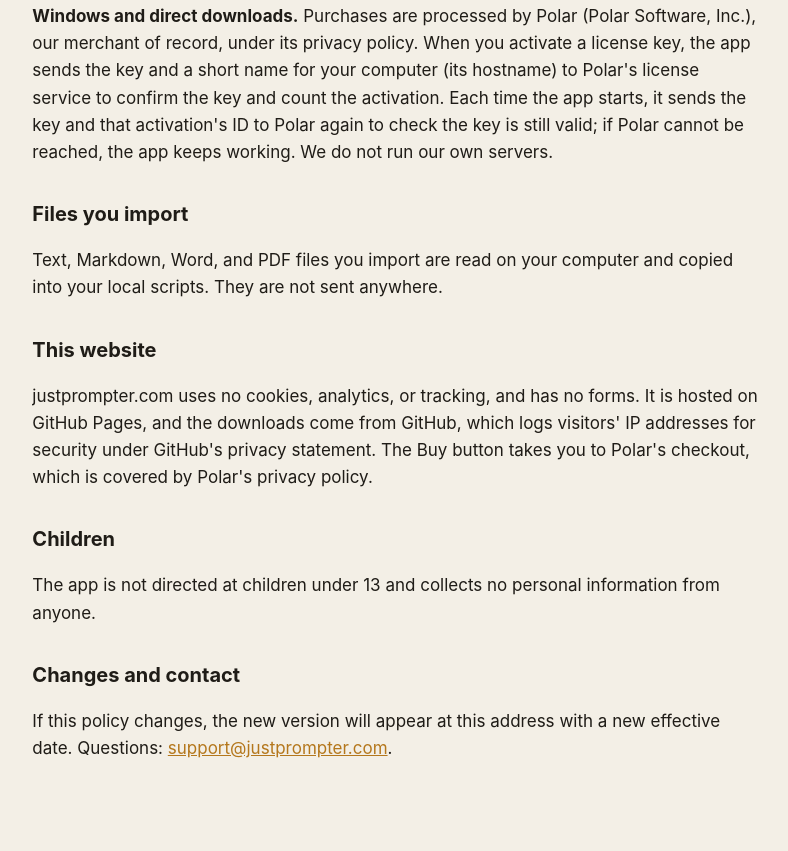
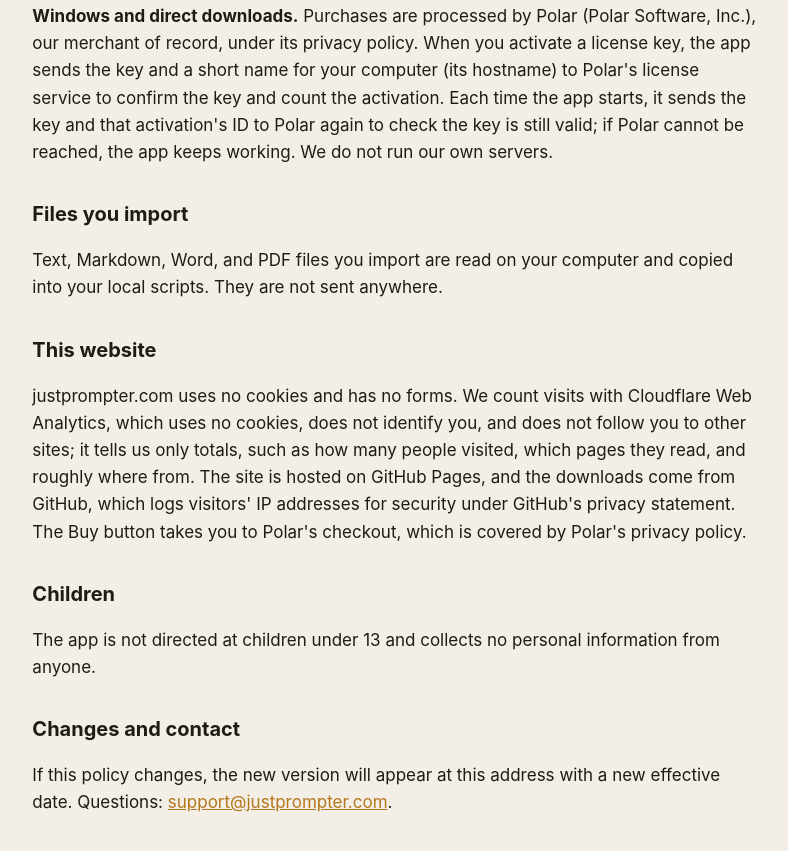
Before and after one commit to opticallegacy/justprompter-site, a plain HTML site: page privacy.html in a window 1280 px wide. Shown: the part 658-1509 px from the top of the page, without its empty margins (243-1031 px from the left). Drawn offline with Linux system fonts and the light colour scheme.

Commit message:
Count visits with Cloudflare Web Analytics (no cookies); Privacy says so
Co-Authored-By: Claude Opus 5.5 <noreply@anthropic.com>

```diff
--- a/privacy.html
+++ b/privacy.html
@@ -34,7 +34,7 @@
   <p>Text, Markdown, Word, and PDF files you import are read on your computer and copied into your local scripts. They are not sent anywhere.</p>
 
   <h2>This website</h2>
-  <p>justprompter.com uses no cookies, analytics, or tracking, and has no forms. It is hosted on GitHub Pages, and the downloads come from GitHub, which logs visitors' IP addresses for security under GitHub's privacy statement. The Buy button takes you to Polar's checkout, which is covered by Polar's privacy policy.</p>
+  <p>justprompter.com uses no cookies and has no forms. We count visits with Cloudflare Web Analytics, which uses no cookies, does not identify you, and does not follow you to other sites; it tells us only totals, such as how many people visited, which pages they read, and roughly where from. The site is hosted on GitHub Pages, and the downloads come from GitHub, which logs visitors' IP addresses for security under GitHub's privacy statement. The Buy button takes you to Polar's checkout, which is covered by Polar's privacy policy.</p>
 
   <h2>Children</h2>
   <p>The app is not directed at children under 13 and collects no personal information from anyone.</p>
@@ -42,5 +42,6 @@
   <h2>Changes and contact</h2>
   <p>If this policy changes, the new version will appear at this address with a new effective date. Questions: <a href="mailto:support@justprompter.com">support@justprompter.com</a>.</p>
 </main>
+<!-- Cloudflare Web Analytics --><script type='module' src='https://static.cloudflareinsights.com/beacon.min.js' data-cf-beacon='{"token": "a9a84b1c1107444da046d57191af62b2"}'></script><!-- End Cloudflare Web Analytics -->
 </body>
 </html>
```
Also changed, not shown: index.html (+1 -0 lines), support.html (+1 -0 lines).
